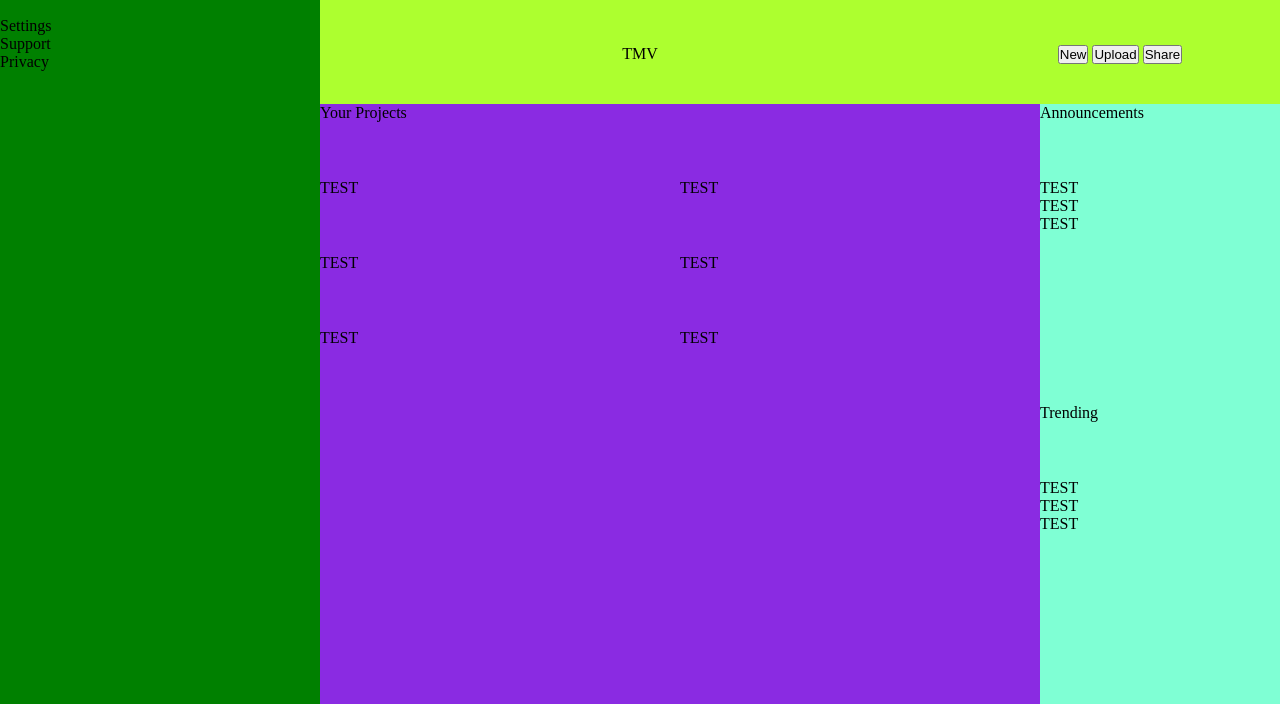
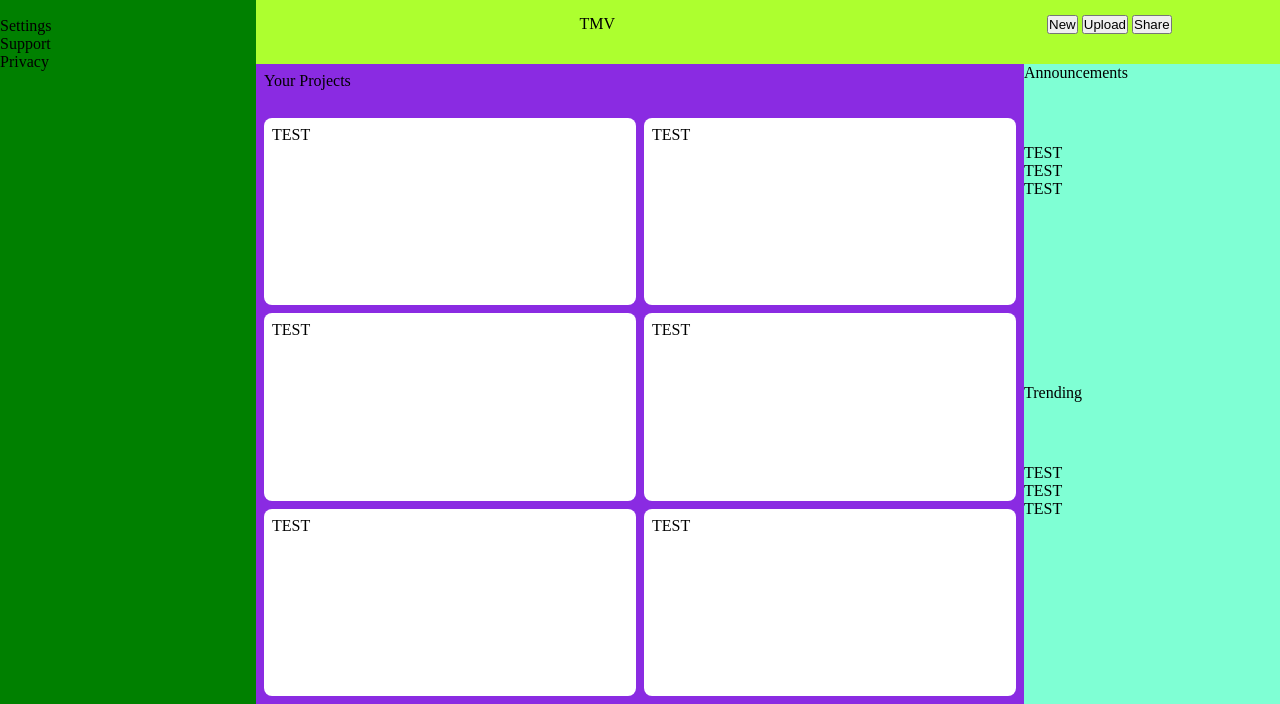
Before and after one commit to LowRez129/admin-dashboard, a plain HTML site: page index.html in a window 1280 px wide. Shown: the part 96-800 px from the top of the page. Drawn offline with Linux system fonts and the light colour scheme.

Commit message:
Edit styles.css

```diff
--- a/styles.css
+++ b/styles.css
@@ -5,8 +5,8 @@
 
 body {
     display: grid;
-    grid-template-columns: 1fr 3fr;
-    grid-template-rows: 1fr 3fr;
+    grid-template-columns: 1fr 4fr;
+    grid-template-rows: 1fr 4fr;
     background-color: gold;
     grid-template-areas:
         "sidebar topbar"
@@ -48,8 +48,16 @@ body {
 .card-container {
     display: grid;
     grid-template-columns: repeat(2, 1fr);
-    grid-template-rows: repeat(8, 1fr);
+    grid-template-rows: 1fr repeat(3, 5fr);
     background-color: blueviolet;
+    gap: 8px;
+    padding: 8px;
+}
+
+.card-container > .card {
+    background-color: white;
+    border-radius: 8px;
+    padding: 8px;
 }
 
 .side-container {
```
